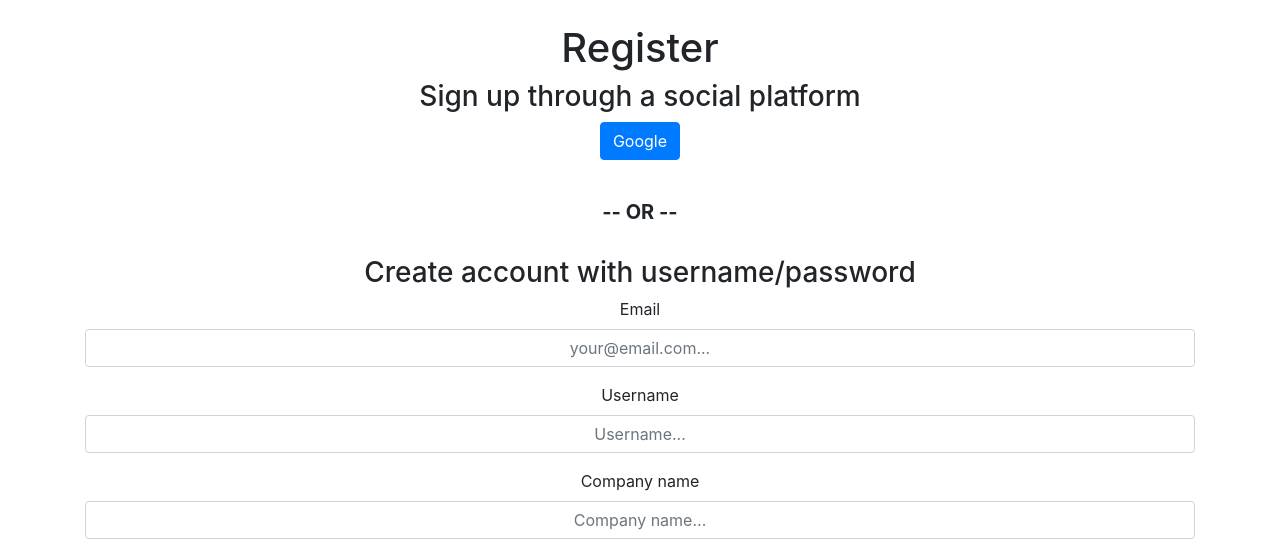
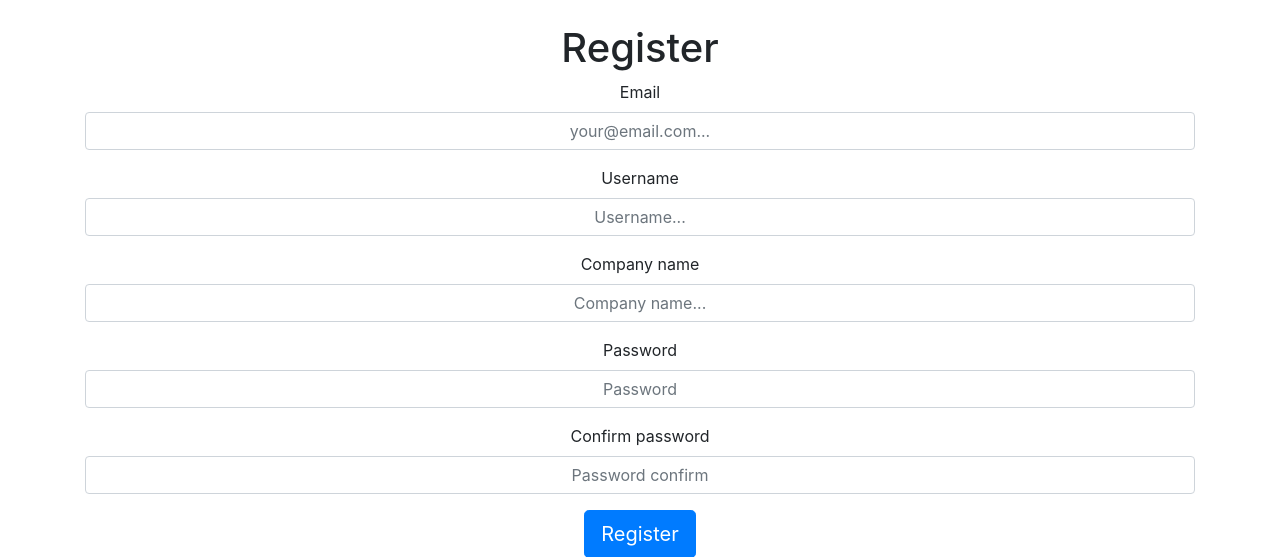
Before and after one commit to smbalf/Flask_MM, a Flask app: page /users/register in a window 1280 px wide. Shown: the part 56-613 px from the top of the page. Run offline with Flask 2, Linux system fonts and the light colour scheme; some libraries are stand-ins or nearby versions.

Commit message:
ouath2 commented out

```diff
--- a/root/templates/core/index.html
+++ b/root/templates/core/index.html
@@ -13,11 +13,12 @@
       <p>Username: {{ current_user.username }}</p>
       <p>Name: {{ current_user.company_name }}</p>
       <p>Email: {{ current_user.email }}</p>
-      <!-- You would probably never show these last 4 categories to your users -->
-      <!-- BUT, at least your password isn't stored in clear text! -->
+      <!-- You would probably never show these last 4 categories to your users
+      BUT, at least your password isn't stored in clear text!
       <p>Password hash:</p>
       <p>{{ current_user.password_hash }}</p>
       <p>Google ID: {{ current_user.google_id }}</p>
+      -->
     {% else %}
       <p>You are not logged in</p>
     {% endif %}
--- a/root/templates/users/login.html
+++ b/root/templates/users/login.html
@@ -4,10 +4,12 @@
 
 <div class="container text-center">
   <h1>Login</h1><br>
+  <!-- COMMENTING OUT OAUTH2
   <h3>Log in through a social platform</h3>
   <p><a class="btn btn-primary" href="{{ url_for('users.google_oauth') }}">Google</a></p>
   <br><h5><strong>-- OR --</strong></h5><br>
   <h3>Use Traditional Login</h3>
+  -->
   <form method="POST">
     {{ form.hidden_tag() }}
     <div class="form-group">
--- a/root/templates/users/register.html
+++ b/root/templates/users/register.html
@@ -4,11 +4,12 @@
 
 <div class="container text-center">
   <h1>Register</h1>
+  <!-- COMMENTING OUT OAUTH
   <h3>Sign up through a social platform</h3>
   <p><a class="btn btn-primary" href="{{ url_for('users.google_oauth') }}">Google</a></p>
   <br><h5><strong>-- OR --</strong></h5><br>
   <h3>Create account with username/password</h3>
-
+  -->
   <form method="POST">
     {{ form.hidden_tag() }}
     <!-- Email -->
--- a/root/templates/users/settings.html
+++ b/root/templates/users/settings.html
@@ -49,8 +49,8 @@
   </form>
 
   <br>
+  <!-- COMMENTIGN OUT OAUTH
   <h2>Other connections</h2><br>
-  <!-- Google -->
   <h3><i class="fab fa-google-plus-square"></i> Google</h3>
   {% if current_user.google_id %}
     <h5>Connected</h5>
@@ -71,6 +71,7 @@
     <h5><a class="btn btn-info" href="{{ url_for('users.google_oauth') }}">Connect to Google</a></h5>
   {% endif %}
   <br><br>
+  -->
 
   <!-- Delete Account -->
   <h2>Delete account?</h2>
--- a/root/users/forms.py
+++ b/root/users/forms.py
@@ -40,7 +40,7 @@ class RegistrationForm(FlaskForm):
     password = PasswordField(
         "Password",
         description="Password",
-        validators=[DataRequired(), Length(min=5, max=40)],
+        validators=[DataRequired(), Length(min=8, max=30)],
     )
     pass_confirm = PasswordField(
         "Confirm password",
@@ -87,7 +87,7 @@ class SettingsForm(FlaskForm):
             DataRequired(),
             unique_or_current_user_field("Username already exists."),
             safe_string(),
-            Length(min=3, max=40),
+            Length(min=3, max=20),
         ],
     )
     email = StringField(
--- a/root/users/models.py
+++ b/root/users/models.py
@@ -24,8 +24,8 @@ class User(db.Document, UserMixin):
     email = db.EmailField(unique=True, required=False, sparse=True, max_length=80, index=True)
     password_hash = db.StringField(required=False, index=True)
 
-    # OAuth stuff
-    google_id = db.StringField(unique=True, required=False, sparse=True, index=True)
+    # OAUTH COMMENTED OUT
+    # google_id = db.StringField(unique=True, required=False, sparse=True, index=True)
 
     def __repr__(self):
         """Define what is printed for the user object"""
--- a/root/users/views.py
+++ b/root/users/views.py
@@ -1,4 +1,4 @@
-from authomatic.adapters import WerkzeugAdapter
+# from authomatic.adapters import WerkzeugAdapter # NO LONGER USING OAUTH2
 from flask import (
     Blueprint,
     flash,
@@ -13,10 +13,11 @@ from werkzeug.security import generate_password_hash
 
 from root.users.forms import LoginForm, RegistrationForm, SettingsForm
 from root.users.models import User
-from root.users.oauth_config import authomatic
+# from root.users.oauth_config import authomatic  # NO LONGER USING OAUTH2
 
 
 users = Blueprint("users", __name__)
+
 
 # REGISTRATION
 @users.route("/register", methods=["GET", "POST"])
@@ -37,12 +38,14 @@ def register():
         return login_and_redirect(user)
     return render_template("users/register.html", form=form)
 
+
 # LOGIN AND REDIRECT TO HOME
 def login_and_redirect(user):
     """Logs in user, flashes welcome message and redirects to index"""
     login_user(user)
     flash(f"Welcome {user.username}!", category="success")
     return redirect(url_for("core.index"))
+
 
 # LOGIN
 @users.route("/login", methods=["GET", "POST"])
@@ -68,6 +71,7 @@ def login():
 
     return render_template("users/login.html", form=form)
 
+
 # LOGOUT
 @users.route("/logout")
 @login_required
@@ -76,6 +80,7 @@ def logout():
     logout_user()
     flash("You have logged out.", category="success")
     return redirect(url_for("users.login"))
+
 
 # SETTINGS
 @users.route("/settings", methods=["GET", "POST"])
@@ -100,6 +105,7 @@ def settings():
 
     return render_template("users/settings.html", form=form)
 
+
 # DELETE ACCOUNT
 @users.route("/delete_account")
 @login_required
@@ -109,13 +115,19 @@ def delete_account():
     flash("Account deleted!", category="success")
     return redirect(url_for("core.index"))
 
+
+
+
+# COMMENTING OUT OAUTH FOR NOW
+
+"""
 @users.route("/google_oauth")
 def google_oauth():
-    """Perform google OAuth operations"""
+    #Perform google OAuth operations
     return oauth_generalized("Google")
 
 def oauth_generalized(oauth_client):
-    """Perform OAuth registration, login, or account association"""
+    #Perform OAuth registration, login, or account association
     # Get response object for the WerkzeugAdapter.
     response = make_response()
     # Log the user in, pass it the adapter and the provider name.
@@ -187,12 +199,12 @@ def oauth_generalized(oauth_client):
 
 @users.route("/google_oauth_disconnect")
 def google_oauth_disconnect():
-    """Disconnect Google OAuth"""
+    #Disconnect Google OAuth
     return oauth_disconnect("Google")
 
 
 def can_oauth_disconnect():
-    """Test to determine if OAuth disconnect is allowed"""
+    #Test to determine if OAuth disconnect is allowed
     has_gg = True if current_user.google_id else False
     has_email = True if current_user.email else False
     has_pw = True if current_user.password_hash else False
@@ -202,7 +214,7 @@ def can_oauth_disconnect():
 
 
 def oauth_disconnect(oauth_client):
-    """Generalized oauth disconnect"""
+    #Generalized oauth disconnect
     if not current_user.is_authenticated:
         return redirect(url_for("users.login"))
 
@@ -212,4 +224,4 @@ def oauth_disconnect(oauth_client):
     current_user.save()
 
     flash(f"Disconnected from {oauth_client}!")
-    return redirect(url_for("users.settings"))
+    return redirect(url_for("users.settings"))"""
```
